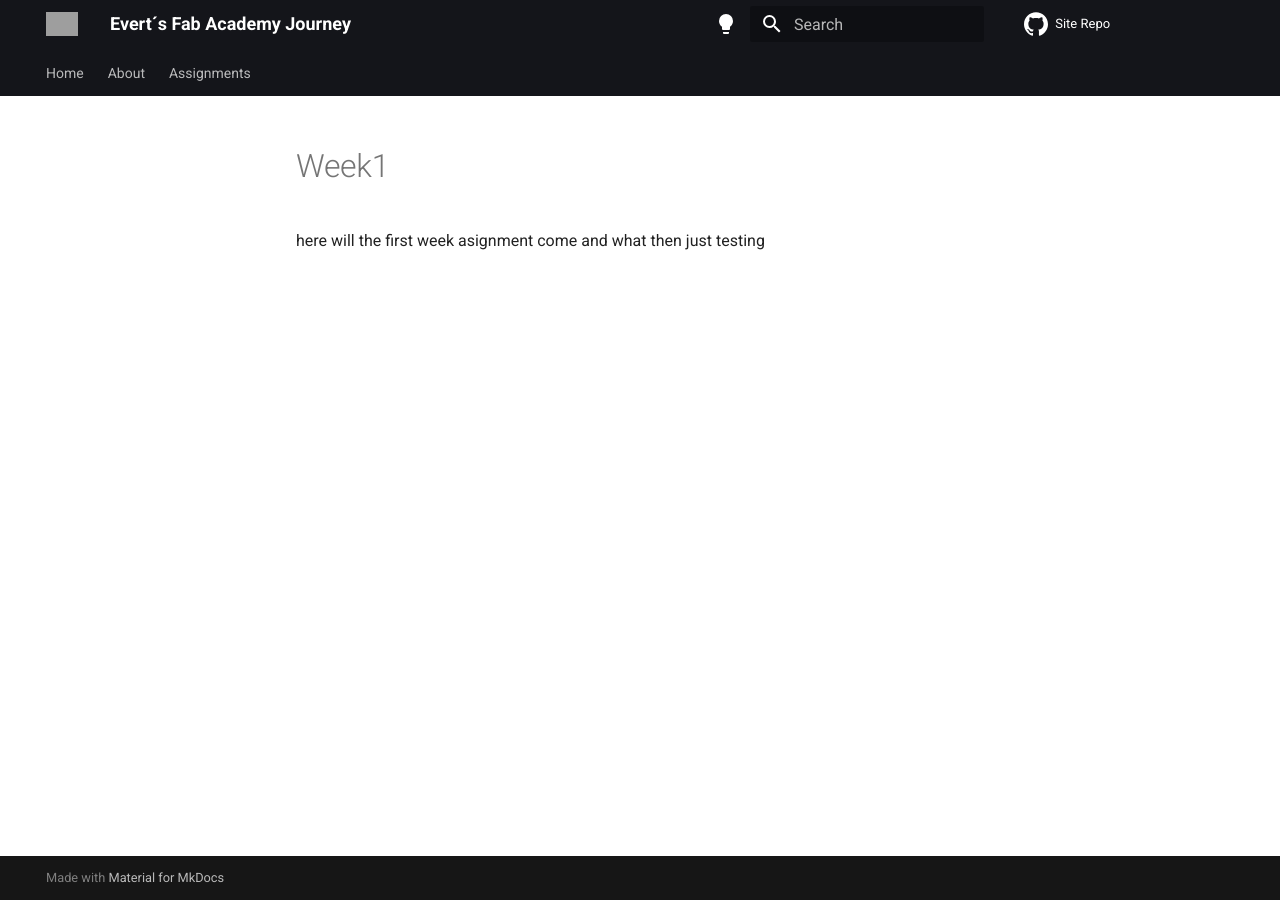
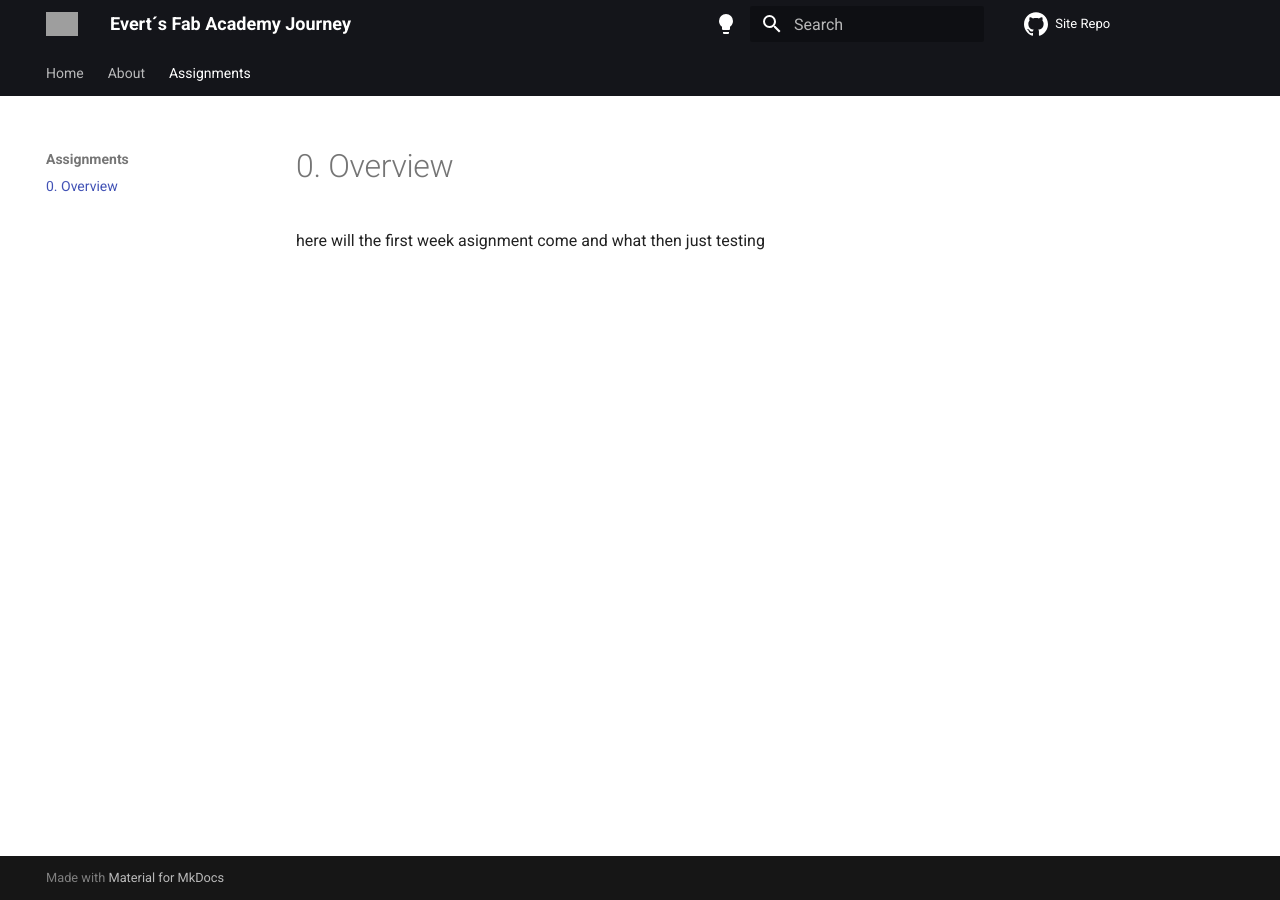
Before and after one commit to Cptstebbi/fabtest, an MkDocs documentation site: the page built from docs/Assignment/week1.md, in a window 1280 px wide. Built offline with MkDocs 1.6.1 and Material for MkDocs 9.7.7, drawn with Linux system fonts in a browser that asks for light colours; comment, search, counter and statistics services are not loaded; part of the change alters nothing that is shown; grey boxes are pictures that could not be loaded.

Commit message:
Update mkdocs.yml

```diff
--- a/mkdocs.yml
+++ b/mkdocs.yml
@@ -60,6 +60,6 @@ markdown_extensions:
 nav:
   - Home: index.md
   - About:
-    - Bio: Docs/About/bio.md
+    - Bio: About/bio.md
   - Assignments:
-    - 0. Overview: docs/Assignment/week1.md
+    - 0. Overview: Assignment/week1.md
```
